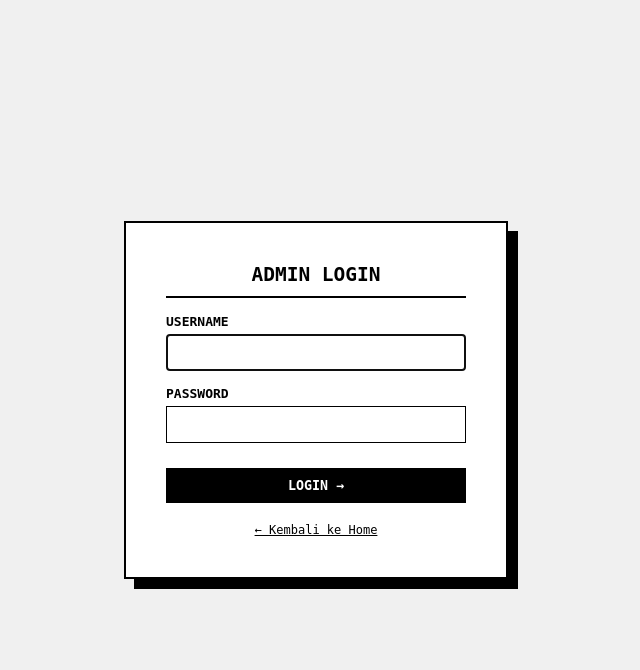
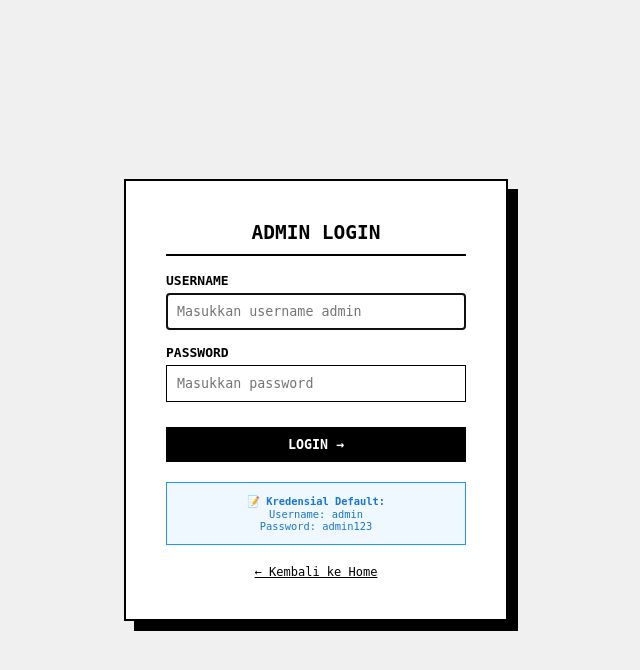
Before and after one commit to TUBES-CA-25/SistemInformasiSumberDaya-Kelompok2, a PHP site: page /SistemInformasiSumberDaya-Kelompok2/index.php?route=login in a window 1280 px wide. Shown: the top 670 px of the page, without its empty margins (324-964 px from the left). Run offline with PHP 8.4, Linux system fonts and the light colour scheme; some libraries are stand-ins or nearby versions.

Commit message:
perbaiki login

```diff
--- a/app/config/Router.php
+++ b/app/config/Router.php
@@ -13,7 +13,7 @@ class Router {
     public function __construct() {
         $this->method = $_SERVER['REQUEST_METHOD'];
         $this->path = $this->getPath();
-        $this->defineRoutes();
+        // Lazy load routes - only define when needed
     }
 
     /**
@@ -192,6 +192,11 @@ class Router {
      * Dispatch request to appropriate controller
      */
     public function dispatch() {
+        // Define routes only when dispatching
+        if (empty($this->routes)) {
+            $this->defineRoutes();
+        }
+
         $route_found = false;
 
         if (isset($this->routes[$this->method])) {
--- a/app/config/config.php
+++ b/app/config/config.php
@@ -75,8 +75,10 @@ if (APP_ENV === 'development') {
 }
 
 // Session configuration
-ini_set('session.gc_maxlifetime', 1440);
-session_start();
+if (session_status() === PHP_SESSION_NONE) {
+    ini_set('session.gc_maxlifetime', 1440);
+    session_start();
+}
 
 // Timezone
 date_default_timezone_set('Asia/Jakarta');
--- a/app/controllers/AuthController.php
+++ b/app/controllers/AuthController.php
@@ -23,15 +23,42 @@ class AuthController extends Controller {
         $username = $_POST['username'] ?? '';
         $password = $_POST['password'] ?? '';
 
-        if (empty($username) || empty($password)) {
-            $this->setFlash('error', 'Username dan Password wajib diisi');
+        // Validasi input kosong
+        if (empty($username) && empty($password)) {
+            $this->setFlash('error', '⚠️ Username dan Password tidak boleh kosong!');
             $this->redirect(PUBLIC_URL . '/login');
             return;
         }
 
+        if (empty($username)) {
+            $this->setFlash('error', '⚠️ Username tidak boleh kosong!');
+            $this->redirect(PUBLIC_URL . '/login');
+            return;
+        }
+
+        if (empty($password)) {
+            $this->setFlash('error', '⚠️ Password tidak boleh kosong!');
+            $this->redirect(PUBLIC_URL . '/login');
+            return;
+        }
+
+        // Cari user berdasarkan username
         $user = $this->userModel->getByUsername($username);
 
-        if ($user && password_verify($password, $user['password'])) {
+        if (!$user) {
+            // Username tidak ditemukan
+            $this->setFlash('error', '❌ Username "<strong>' . htmlspecialchars($username) . '</strong>" tidak terdaftar dalam sistem!<br><small style="color: #666;">💡 Pastikan username yang Anda masukkan benar.</small>');
+            $this->redirect(PUBLIC_URL . '/login');
+            return;
+        }
+
+        if (!password_verify($password, $user['password'])) {
+            // Password salah (username benar tapi password salah)
+            $this->setFlash('error', '❌ Password salah untuk user "<strong>' . htmlspecialchars($username) . '</strong>"!<br><small style="color: #666;">💡 Username benar, tapi password yang Anda masukkan salah.</small>');
+            $this->redirect(PUBLIC_URL . '/login');
+            return;
+        }
+
         // Login sukses
         $_SESSION['user_id'] = $user['id'];
         $_SESSION['username'] = $user['username'];
@@ -40,16 +67,22 @@ class AuthController extends Controller {
         // Update last login
         $this->userModel->updateLastLogin($user['id']);
 
+        // Success message
+        $this->setFlash('success', '✅ Login berhasil! Selamat datang, <strong>' . $user['username'] . '</strong>!');
+
         $this->redirect(PUBLIC_URL . '/admin/dashboard');
-        } else {
-            // Login gagal
-            $this->setFlash('error', 'Username atau Password salah');
-            $this->redirect(PUBLIC_URL . '/login');
-        }
     }
 
     public function logout() {
+        $username = $_SESSION['username'] ?? 'User';
+
+        // Clear session
         session_destroy();
+
+        // Start new session untuk flash message
+        session_start();
+        $_SESSION['flash']['success'] = '👋 <strong>' . $username . '</strong> telah logout. Terima kasih!<br><small style="color: #666;">💡 Login kembali jika diperlukan.</small>';
+
         header('Location: ' . PUBLIC_URL . '/login');
         exit;
     }
--- a/app/views/auth/login.php
+++ b/app/views/auth/login.php
@@ -57,12 +57,31 @@
             opacity: 0.8;
         }
         .alert {
-            background-color: #eee;
-            border: 1px solid black;
-            color: black;
-            padding: 10px;
-            margin-bottom: 15px;
+            border: 2px solid;
+            padding: 15px;
+            margin-bottom: 20px;
             font-size: 0.9em;
+            font-weight: normal;
+            line-height: 1.4;
+        }
+        .alert.error {
+            background-color: #ffeaea;
+            border-color: #d32f2f;
+            color: #b71c1c;
+        }
+        .alert.success {
+            background-color: #e8f5e8;
+            border-color: #4caf50;
+            color: #2e7d32;
+        }
+        .form-info {
+            background-color: #f0f8ff;
+            border: 1px solid #2196f3;
+            padding: 12px;
+            margin-top: 20px;
+            font-size: 0.8em;
+            text-align: center;
+            color: #1976d2;
         }
     </style>
 </head>
@@ -71,27 +90,51 @@
 <div class="login-box">
     <h2>ADMIN LOGIN</h2>
 
-    <?php if (isset($_SESSION['flash_error'])): ?>
-        <div class="alert">
-            <?= $_SESSION['flash_error']; unset($_SESSION['flash_error']); ?>
+    <?php
+    $flashError = $_SESSION['flash']['error'] ?? null;
+    if ($flashError):
+        unset($_SESSION['flash']['error']);
+    ?>
+        <div class="alert error">
+            <?= $flashError; ?>
         </div>
     <?php endif; ?>
 
-    <form action="<?= BASE_URL ?>/login" method="POST">
+    <?php
+    $flashSuccess = $_SESSION['flash']['success'] ?? null;
+    if ($flashSuccess):
+        unset($_SESSION['flash']['success']);
+    ?>
+        <div class="alert success">
+            <?= $flashSuccess; ?>
+        </div>
+    <?php endif; ?>
+
+    <form action="<?= PUBLIC_URL ?>/login" method="POST">
         <div class="form-group">
             <label>USERNAME</label>
-            <input type="text" name="username" required autofocus autocomplete="off">
+            <input type="text" name="username" required autofocus autocomplete="off"
+                   placeholder="Masukkan username admin"
+                   value="<?= htmlspecialchars($_POST['username'] ?? '') ?>">
         </div>
 
         <div class="form-group">
             <label>PASSWORD</label>
-            <input type="password" name="password" required>
+            <input type="password" name="password" required
+                   placeholder="Masukkan password">
         </div>
 
         <button type="submit">LOGIN →</button>
     </form>
+
+    <div class="form-info">
+        <strong>📝 Kredensial Default:</strong><br>
+        Username: <code>admin</code><br>
+        Password: <code>admin123</code>
+    </div>
+
     <div style="text-align:center; margin-top:20px; font-size:12px;">
-        <a href="<?= BASE_URL ?>" style="color:black;">&larr; Kembali ke Home</a>
+        <a href="<?= PUBLIC_URL ?>" style="color:black;">&larr; Kembali ke Home</a>
     </div>
 </div>
 
--- a/database/create_users_table.sql
+++ b/database/create_users_table.sql
@@ -13,4 +13,4 @@ CREATE TABLE `users` (
 -- Default Admin User (Password: admin123)
 -- Password hashed with PHP password_hash('admin123', PASSWORD_BCRYPT)
 INSERT INTO `users` (`username`, `password`, `role`) VALUES
-('admin', '$2y$10$92IXUNpkjO0rOQ5byMi.Ye4oKoEa3Ro9llC/.og/at2.uheWG/igi', 'admin');
+('admin', '$2y$10$9dZeOKeyCyGLbICQl4l2S.rhW9VQd7Tj5iqbdSe43yG1YKUv3Utey', 'admin');
```
Also changed, not shown: README.md. Lines whose indentation alone changed are shown as unchanged.
